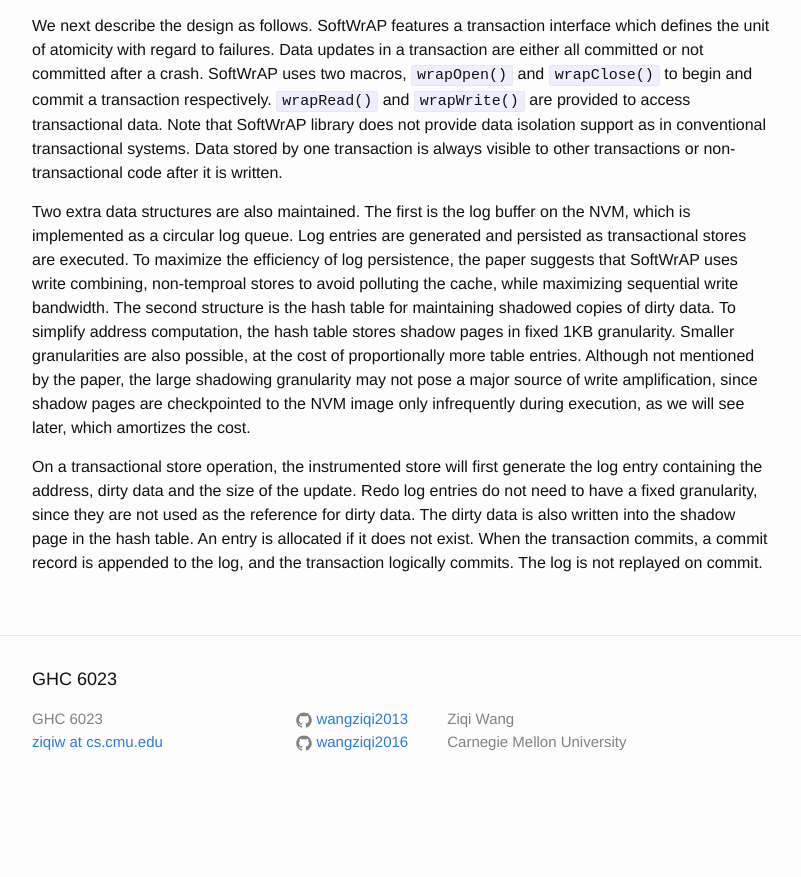
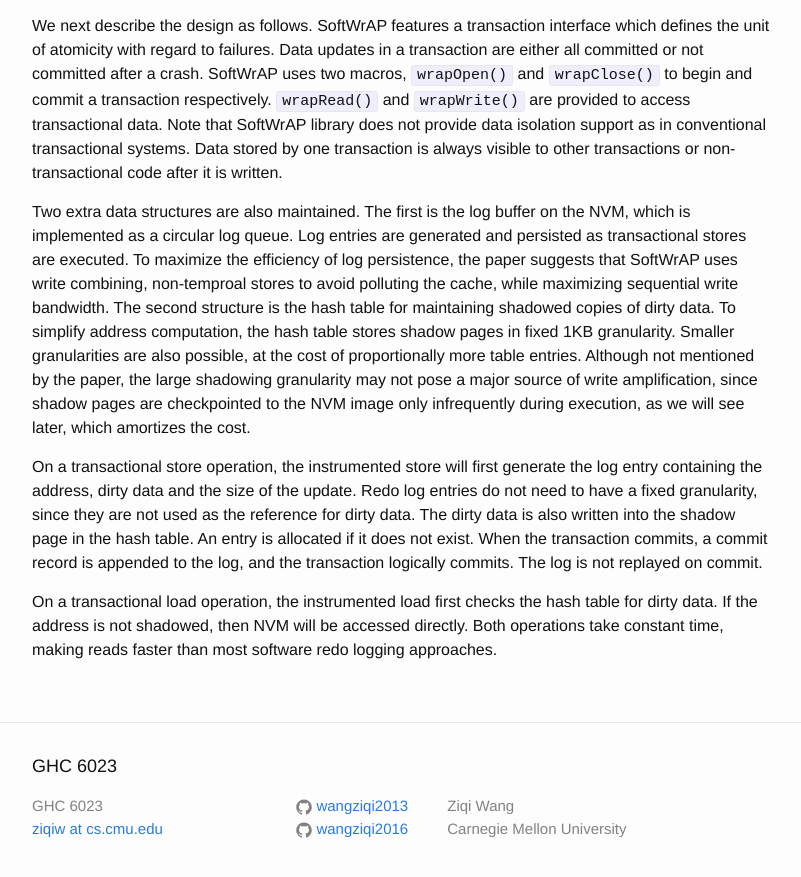
Before and after one commit to wangziqi2013/wangziqi2013.github.io, a Jekyll site: the page built from _posts/2020-08-05-softwrap.markdown, in a window 1280 px wide and 900 px high, scrolled down 1738 px. Shown: the top 877 px of the window, without its empty margins (238-1039 px from the left). Built offline with Jekyll 4.4.1, drawn with Linux system fonts in a browser that asks for light colours; before the commit the page ends 2551 px from its top, so only the background shows below that.

Commit message:
Adding read

```diff
--- a/_posts/2020-08-05-softwrap.markdown
+++ b/_posts/2020-08-05-softwrap.markdown
@@ -84,3 +84,7 @@ dirty data and the size of the update. Redo log entries do not need to have a fi
 as the reference for dirty data. The dirty data is also written into the shadow page in the hash table. An entry is
 allocated if it does not exist. When the transaction commits, a commit record is appended to the log, and the transaction
 logically commits. The log is not replayed on commit.
+
+On a transactional load operation, the instrumented load first checks the hash table for dirty data. If the address is not
+shadowed, then NVM will be accessed directly. Both operations take constant time, making reads faster than most software
+redo logging approaches.
```
